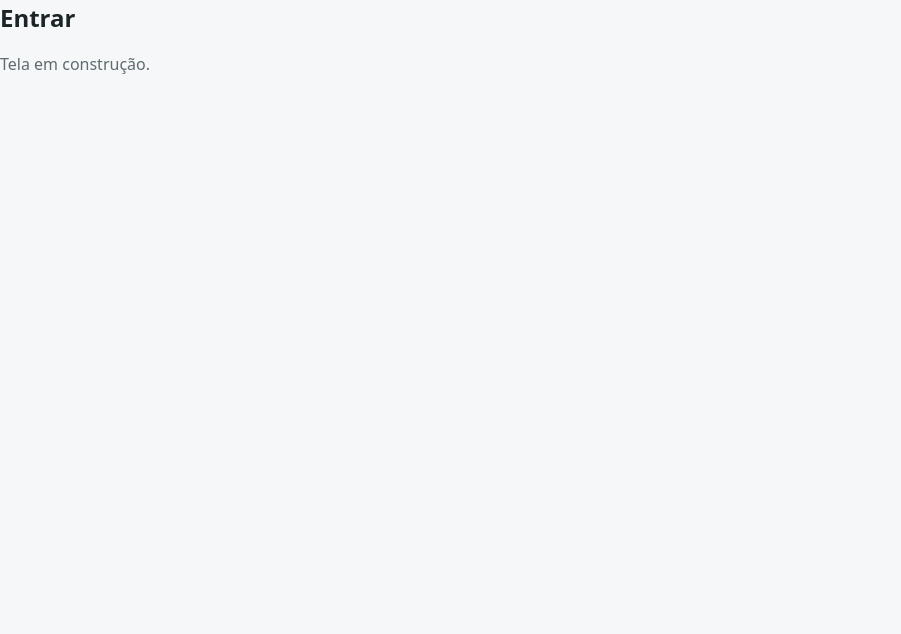
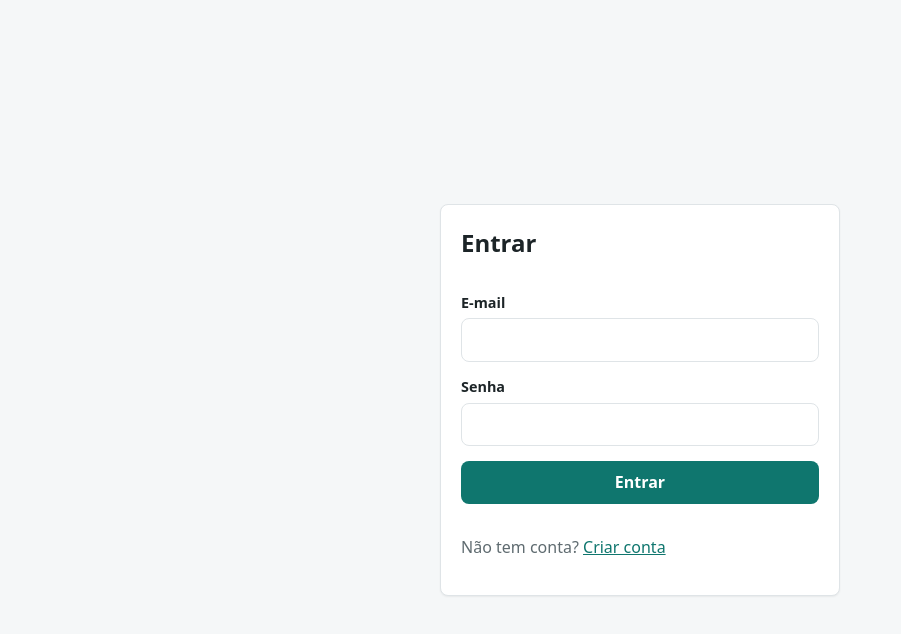
Before and after one commit to gustavolovizotto/projeto-fullstack, a React (Vite) app in the folder frontend/: page /login in a window 1280 px wide. Shown: the top 634 px of the page, without its empty margins (0-901 px from the left). Built offline with nearby package versions, Linux system fonts and the light colour scheme; no server answers.

Commit message:
feat(frontend): tela de login e botão de sair

```diff
--- a/frontend/src/components/App.jsx
+++ b/frontend/src/components/App.jsx
@@ -1,13 +1,16 @@
 import { Navigate, Route, Routes } from 'react-router-dom'
 import Layout from './Layout.jsx'
+import RotaProtegida from './RotaProtegida.jsx'
+import Login from './Login.jsx'
 import EmConstrucao from './EmConstrucao.jsx'
 
 export default function App() {
   return (
     <Routes>
-      <Route path="/login" element={<EmConstrucao titulo="Entrar" />} />
+      <Route path="/login" element={<Login />} />
       <Route path="/cadastro" element={<EmConstrucao titulo="Criar conta" />} />
 
+      <Route element={<RotaProtegida />}>
         <Route element={<Layout />}>
           <Route path="/" element={<EmConstrucao titulo="Resumo do mês" />} />
           <Route path="/lancamentos" element={<EmConstrucao titulo="Lançamentos" />} />
@@ -16,6 +19,7 @@ export default function App() {
           <Route path="/relatorios" element={<EmConstrucao titulo="Relatórios" />} />
           <Route path="/faturas" element={<EmConstrucao titulo="Faturas" />} />
         </Route>
+      </Route>
 
       <Route path="*" element={<Navigate to="/" replace />} />
     </Routes>
--- /dev/null
+++ b/frontend/src/components/Campo.jsx
@@ -0,0 +1,19 @@
+// Rótulo + controle + mensagem de erro do campo (vinda do cliente ou do servidor).
+// Sem children, renderiza um <input> com as props recebidas. Com children
+// (ex.: um <select>), renderiza o controle passado, que deve usar o mesmo id.
+export default function Campo({ id, rotulo, erro, children, ...props }) {
+  const idErro = erro ? `${id}-erro` : undefined
+  return (
+    <div className="campo">
+      <label htmlFor={id}>{rotulo}</label>
+      {children ?? (
+        <input id={id} aria-invalid={erro ? true : undefined} aria-describedby={idErro} {...props} />
+      )}
+      {erro && (
+        <span id={idErro} className="erro-campo">
+          {erro}
+        </span>
+      )}
+    </div>
+  )
+}
--- a/frontend/src/components/Layout.jsx
+++ b/frontend/src/components/Layout.jsx
@@ -1,4 +1,5 @@
-import { NavLink, Outlet } from 'react-router-dom'
+import { NavLink, Outlet, useNavigate } from 'react-router-dom'
+import { useAuth } from '../contexts/AuthContext.jsx'
 
 const MENU = [
   { para: '/', rotulo: 'Resumo' },
@@ -11,6 +12,14 @@ const MENU = [
 
 // Moldura das telas logadas: cabeçalho com menu e o conteúdo da rota.
 export default function Layout() {
+  const { usuario, logout } = useAuth()
+  const navigate = useNavigate()
+
+  function sair() {
+    logout()
+    navigate('/login', { replace: true })
+  }
+
   return (
     <div className="app">
       <header className="cabecalho">
@@ -22,6 +31,12 @@ export default function Layout() {
             </NavLink>
           ))}
         </nav>
+        <div className="usuario">
+          {usuario && <span className="texto-suave">{usuario.nome}</span>}
+          <button className="botao-link" type="button" onClick={sair}>
+            Sair
+          </button>
+        </div>
       </header>
       <main className="conteudo">
         <Outlet />
--- /dev/null
+++ b/frontend/src/components/Login.jsx
@@ -0,0 +1,77 @@
+import { useState } from 'react'
+import { Link, Navigate, useLocation } from 'react-router-dom'
+import { useAuth } from '../contexts/AuthContext.jsx'
+import Campo from './Campo.jsx'
+
+export default function Login() {
+  const { autenticado, login } = useAuth()
+  const local = useLocation()
+  const [email, setEmail] = useState('')
+  const [senha, setSenha] = useState('')
+  const [erros, setErros] = useState({})
+  const [mensagem, setMensagem] = useState('')
+  const [enviando, setEnviando] = useState(false)
+
+  // Logado (inclusive logo depois do login dar certo): volta para a tela de
+  // onde o usuário veio, ou para o resumo.
+  if (autenticado) return <Navigate to={local.state?.de ?? '/'} replace />
+
+  async function entrar(evento) {
+    evento.preventDefault()
+    const novosErros = {}
+    if (!email.trim()) novosErros.email = 'Informe o e-mail.'
+    if (!senha) novosErros.senha = 'Informe a senha.'
+    setErros(novosErros)
+    setMensagem('')
+    if (Object.keys(novosErros).length > 0) return
+
+    setEnviando(true)
+    try {
+      await login(email.trim(), senha)
+    } catch (erro) {
+      setErros(erro.campos ?? {})
+      setMensagem(erro.message)
+      setEnviando(false)
+    }
+  }
+
+  return (
+    <div className="pagina-auth">
+      <form className="cartao formulario" onSubmit={entrar} noValidate>
+        <h1>Entrar</h1>
+        {local.state?.expirou && !mensagem && (
+          <p className="alerta alerta-info">Sua sessão expirou. Entre novamente.</p>
+        )}
+        {mensagem && (
+          <p className="alerta" role="alert">
+            {mensagem}
+          </p>
+        )}
+        <Campo
+          id="email"
+          rotulo="E-mail"
+          type="email"
+          autoComplete="email"
+          value={email}
+          onChange={(e) => setEmail(e.target.value)}
+          erro={erros.email}
+        />
+        <Campo
+          id="senha"
+          rotulo="Senha"
+          type="password"
+          autoComplete="current-password"
+          value={senha}
+          onChange={(e) => setSenha(e.target.value)}
+          erro={erros.senha}
+        />
+        <button className="botao" type="submit" disabled={enviando}>
+          {enviando ? 'Entrando…' : 'Entrar'}
+        </button>
+        <p className="texto-suave">
+          Não tem conta? <Link to="/cadastro">Criar conta</Link>
+        </p>
+      </form>
+    </div>
+  )
+}
--- a/frontend/src/index.css
+++ b/frontend/src/index.css
@@ -93,9 +93,150 @@ a {
   padding: 1.5rem;
 }
 
+.usuario {
+  display: flex;
+  align-items: center;
+  gap: 0.75rem;
+}
+
+.carregando {
+  padding: 2rem;
+  text-align: center;
+}
+
 @media (max-width: 600px) {
   .cabecalho,
   .conteudo {
     padding: 1rem;
   }
 }
+
+/* ---------- Cartões, formulários e botões ---------- */
+
+.cartao {
+  background: var(--cor-superficie);
+  border: 1px solid var(--cor-borda);
+  border-radius: var(--raio);
+  box-shadow: var(--sombra);
+  padding: 1.25rem;
+}
+
+.pagina-auth {
+  min-height: 100vh;
+  display: grid;
+  place-items: center;
+  padding: 1rem;
+}
+
+.pagina-auth .cartao {
+  width: 100%;
+  max-width: 400px;
+}
+
+.formulario {
+  display: flex;
+  flex-direction: column;
+  gap: 0.9rem;
+}
+
+.campo {
+  display: flex;
+  flex-direction: column;
+  gap: 0.3rem;
+}
+
+.campo label {
+  font-size: 0.9rem;
+  font-weight: 600;
+}
+
+input,
+select {
+  font: inherit;
+  color: inherit;
+  padding: 0.55rem 0.7rem;
+  border: 1px solid var(--cor-borda);
+  border-radius: var(--raio);
+  background: var(--cor-superficie);
+}
+
+input:focus-visible,
+select:focus-visible,
+button:focus-visible,
+a:focus-visible {
+  outline: 2px solid var(--cor-primaria);
+  outline-offset: 1px;
+}
+
+input[aria-invalid='true'],
+select[aria-invalid='true'] {
+  border-color: var(--cor-erro);
+}
+
+.erro-campo {
+  color: var(--cor-erro);
+  font-size: 0.85rem;
+}
+
+.alerta {
+  margin: 0;
+  padding: 0.6rem 0.8rem;
+  border-radius: var(--raio);
+  color: var(--cor-erro);
+  background: var(--cor-erro-fundo);
+}
+
+.alerta-info {
+  color: var(--cor-primaria-escura);
+  background: #e6f4f2;
+}
+
+.botao,
+.botao-secundario,
+.botao-perigo {
+  font: inherit;
+  font-weight: 600;
+  padding: 0.55rem 1rem;
+  border-radius: var(--raio);
+  border: 1px solid transparent;
+  cursor: pointer;
+}
+
+.botao {
+  color: #fff;
+  background: var(--cor-primaria);
+}
+
+.botao:hover:not(:disabled) {
+  background: var(--cor-primaria-escura);
+}
+
+.botao-secundario {
+  color: var(--cor-texto);
+  background: var(--cor-superficie);
+  border-color: var(--cor-borda);
+}
+
+.botao-secundario:hover:not(:disabled) {
+  background: var(--cor-fundo);
+}
+
+.botao-perigo {
+  color: #fff;
+  background: var(--cor-saida);
+}
+
+button:disabled {
+  opacity: 0.6;
+  cursor: not-allowed;
+}
+
+.botao-link {
+  font: inherit;
+  padding: 0;
+  border: 0;
+  background: none;
+  color: var(--cor-primaria);
+  cursor: pointer;
+  text-decoration: underline;
+}
```
Lines whose indentation alone changed are shown as unchanged.
